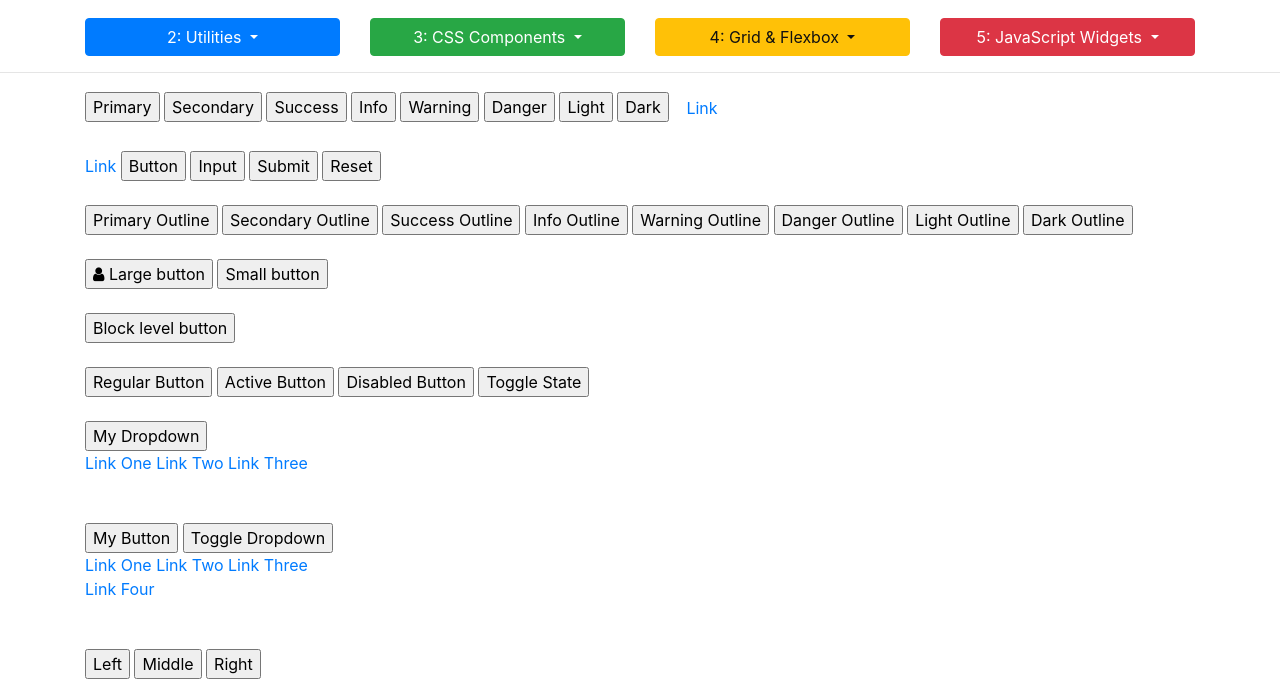
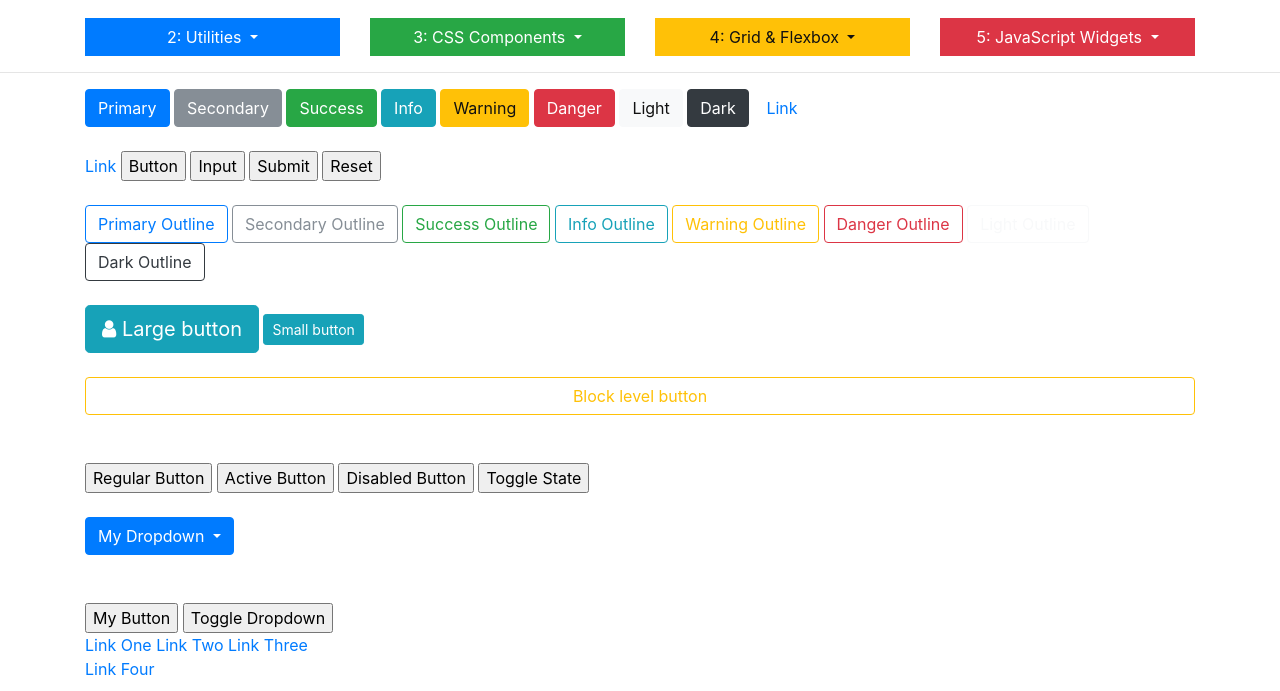
Before and after one commit to a-soliman/bootstrap4, a website: page src/3_2_buttons.html in a window 1280 px wide. Shown: the part 109-800 px from the top of the page. Drawn offline with nearby package versions, Linux system fonts and the light colour scheme.

Commit message:
working with buttons

```diff
--- a/src/3_2_buttons.html
+++ b/src/3_2_buttons.html
@@ -15,7 +15,7 @@
           <div class="row">
             <div class="col-md-3">
               <div class="dropdown">
-                  <button class="btn btn-primary btn-block dropdown-toggle" type="button" data-toggle="dropdown">
+                  <button class="btn btn-primary rounded-0 btn-block dropdown-toggle" type="button" data-toggle="dropdown">
                       2: Utilities
                   </button>
                   <div class="dropdown-menu">
@@ -31,7 +31,7 @@
             </div>
             <div class="col-md-3">
               <div class="dropdown">
-                  <button class="btn btn-success btn-block dropdown-toggle" type="button" data-toggle="dropdown">
+                  <button class="btn btn-success rounded-0 btn-block dropdown-toggle" type="button" data-toggle="dropdown">
                       3: CSS Components
                   </button>
                   <div class="dropdown-menu">
@@ -49,7 +49,7 @@
             </div>
             <div class="col-md-3">
               <div class="dropdown">
-                  <button class="btn btn-warning btn-block dropdown-toggle" type="button" data-toggle="dropdown">
+                  <button class="btn btn-warning rounded-0 btn-block dropdown-toggle" type="button" data-toggle="dropdown">
                       4: Grid & Flexbox
                   </button>
                   <div class="dropdown-menu">
@@ -62,7 +62,7 @@
             </div>
             <div class="col-md-3">
               <div class="dropdown">
-                  <button class="btn btn-danger btn-block dropdown-toggle" type="button" data-toggle="dropdown">
+                  <button class="btn btn-danger rounded-0 btn-block dropdown-toggle" type="button" data-toggle="dropdown">
                       5: JavaScript Widgets
                   </button>
                   <div class="dropdown-menu">
@@ -83,15 +83,15 @@
         <!--########################START HERE#########################-->
 
         <!-- BUTTONS -->
-        <button type="button">Primary</button>
-        <button type="button">Secondary</button>
-        <button type="button">Success</button>
-        <button type="button">Info</button>
-        <button type="button">Warning</button>
-        <button type="button">Danger</button>
-        <button type="button">Light</button>
-        <button type="button">Dark</button>
-        <button class="btn btn-link">Link</button>
+        <button class="btn btn-primary" type="button">Primary</button>
+        <button class="btn btn-secondary" type="button">Secondary</button>
+        <button class="btn btn-success" type="button">Success</button>
+        <button class="btn btn-info" type="button">Info</button>
+        <button class="btn btn-warning" type="button">Warning</button>
+        <button class="btn btn-danger" type="button">Danger</button>
+        <button class="btn btn-light" type="button">Light</button>
+        <button class="btn btn-dark" type="button">Dark</button>
+        <button class="btn btn-link" class="btn btn-link">Link</button>
 
         <br><br>
 
@@ -105,22 +105,22 @@
         <br><br>
 
         <!-- OUTLINE BUTTONS -->
-        <button type="button">Primary Outline</button>
-        <button type="button">Secondary Outline</button>
-        <button type="button">Success Outline</button>
-        <button type="button">Info Outline</button>
-        <button type="button">Warning Outline</button>
-        <button type="button">Danger Outline</button>
-        <button type="button">Light Outline</button>
-        <button type="button">Dark Outline</button>
+        <button class="btn btn-outline-primary" type="button">Primary Outline</button>
+        <button class="btn btn-outline-secondary" type="button">Secondary Outline</button>
+        <button class="btn btn-outline-success" type="button">Success Outline</button>
+        <button class="btn btn-outline-info" type="button">Info Outline</button>
+        <button class="btn btn-outline-warning" type="button">Warning Outline</button>
+        <button class="btn btn-outline-danger" type="button">Danger Outline</button>
+        <button class="btn btn-outline-light" type="button">Light Outline</button>
+        <button class="btn btn-outline-dark" type="button">Dark Outline</button>
 
         <br><br>
 
         <!-- BUTTON SIZES -->
-        <button type="button"><i class="fa fa-user"></i> Large button</button>
-        <button type="button">Small button</button>
+        <button class="btn btn-info btn-lg" type="button"><i class="fa fa-user"></i> Large button</button>
+        <button class="btn btn-info btn-sm" type="button">Small button</button>
         <br><br>
-        <button type="button">Block level button</button>
+        <button class="btn btn-outline-warning btn-block" type="button">Block level button</button>
 
         <br><br>
 
@@ -136,14 +136,14 @@
         <br><br>
 
         <!-- BUTTON DROPDOWNS -->
-        <div>
-            <button type="button">
+        <div class="dropdown">
+            <button class="btn btn-primary dropdown-toggle" data-toggle="dropdown" type="button">
                 My Dropdown
             </button>
-            <div>
-                <a href="#">Link One</a>
-                <a href="#">Link Two</a>
-                <a href="#">Link Three</a>
+            <div class="dropdown-menu">
+                <a class="dropdown-item" href="#">Link One</a>
+                <a class="dropdown-item" href="#">Link Two</a>
+                <a class="dropdown-item" href="#">Link Three</a>
             </div>
         </div>
 
```
Also changed, not shown: dist/3_2_buttons.html.
